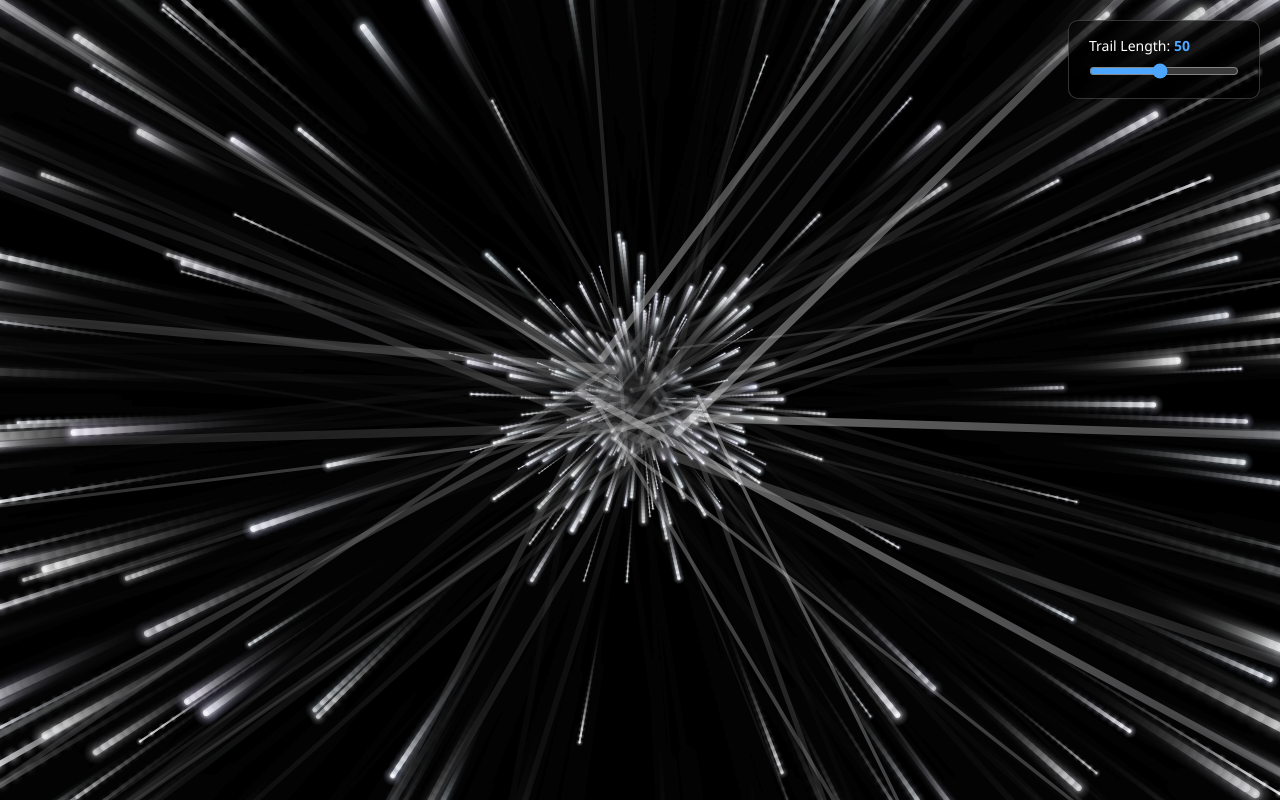
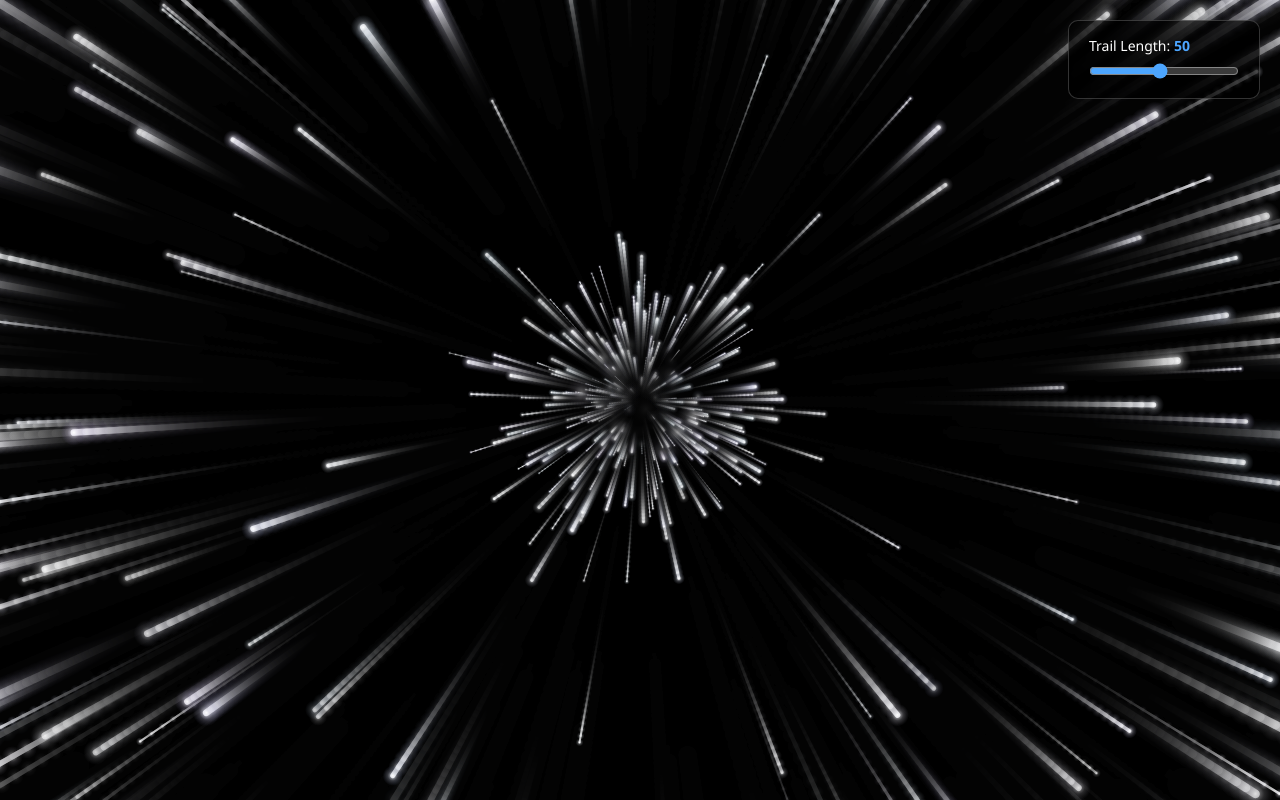
Before and after one commit to Dawson-Gibbons/aiml1870-starfield, a plain HTML site: page index.html in a window 1280 px wide. Drawn offline with Linux system fonts and the light colour scheme; animation ran at ten frames a second.

Commit message:
Fix: Initialize prevX/prevY to prevent random lines at center

```diff
--- a/index.html
+++ b/index.html
@@ -90,6 +90,10 @@
                 this.x = centerX + Math.cos(angle) * distance;
                 this.y = centerY + Math.sin(angle) * distance;
 
+                // Initialize previous position to current (prevents weird lines on reset)
+                this.prevX = this.x;
+                this.prevY = this.y;
+
                 // Direction from center
                 this.angle = Math.atan2(this.y - centerY, this.x - centerX);
 
@@ -179,6 +183,9 @@
                 // Spread initial stars across the screen
                 star.x = Math.random() * width;
                 star.y = Math.random() * height;
+                // Set previous position to current to prevent initial weird lines
+                star.prevX = star.x;
+                star.prevY = star.y;
                 star.angle = Math.atan2(star.y - centerY, star.x - centerX);
                 star.speed = Math.random() * 5 + 2;
                 stars.push(star);
```
